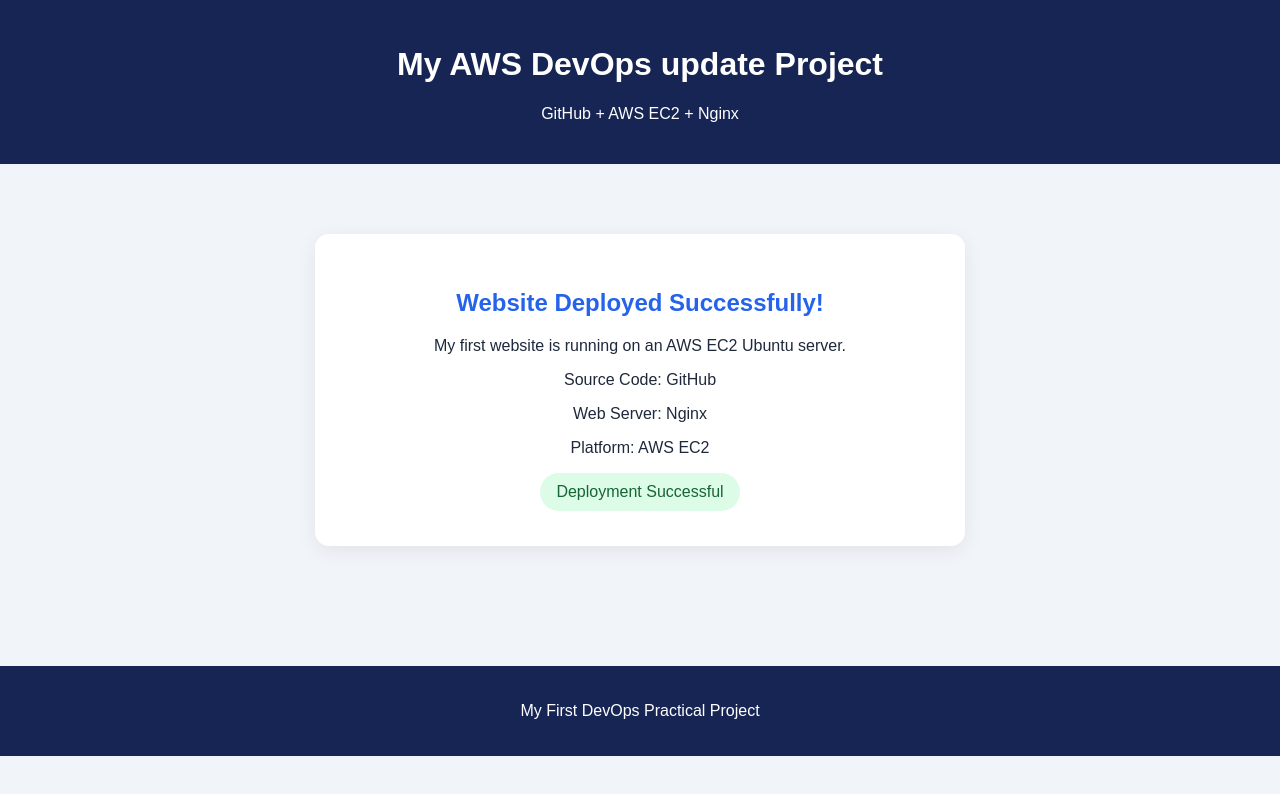
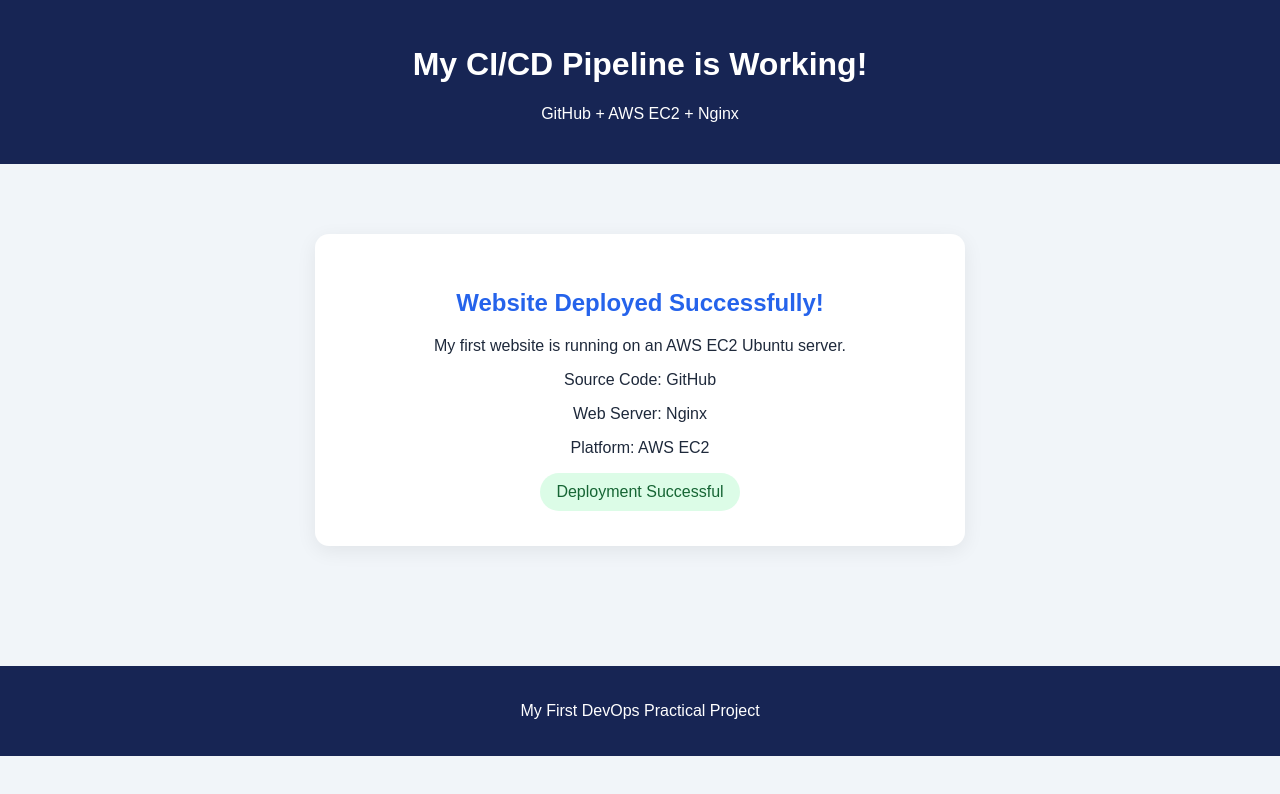
Before and after one commit to Chaitanyaware/aws-nginx-website, a plain HTML site: page index.html in a window 1280 px wide. Drawn offline with Linux system fonts and the light colour scheme.

Commit message:
Update header title for project description

```diff
--- a/index.html
+++ b/index.html
@@ -59,7 +59,7 @@
 </head>
 <body>
     <header>
-        <h1>My AWS DevOps update Project</h1>
+        <h1>My CI/CD Pipeline is Working!</h1>
         <p>GitHub + AWS EC2 + Nginx</p>
     </header>
 
```
